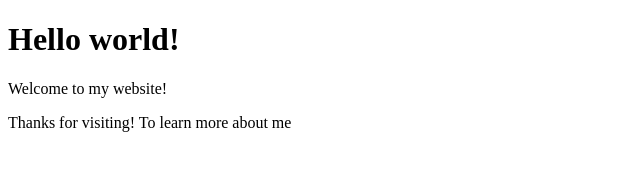
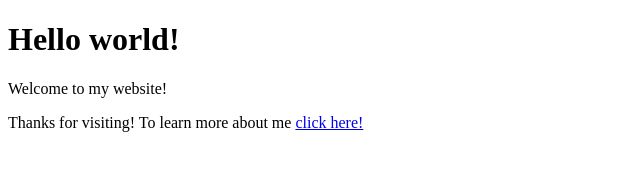
Before and after one commit to ethan-clark-rams/ethan-clark-rams.github.io, a plain HTML site: page index.html in a window 1280 px wide. Shown: the full height of the page, 0-640 px from the left. Drawn offline with Linux system fonts and the light colour scheme.

Commit message:
Add files via upload

```diff
--- a/index.html
+++ b/index.html
@@ -8,6 +8,6 @@
 <body>
     <h1>Hello world!</h1>
     <p>Welcome to my website!</p>
-    <p>Thanks for visiting! To learn more about me <a href="aboutme.html"></a></p>
+    <p>Thanks for visiting! To learn more about me <a href="aboutme.html">click here!</a></p>
 </body>
 </html>
```
